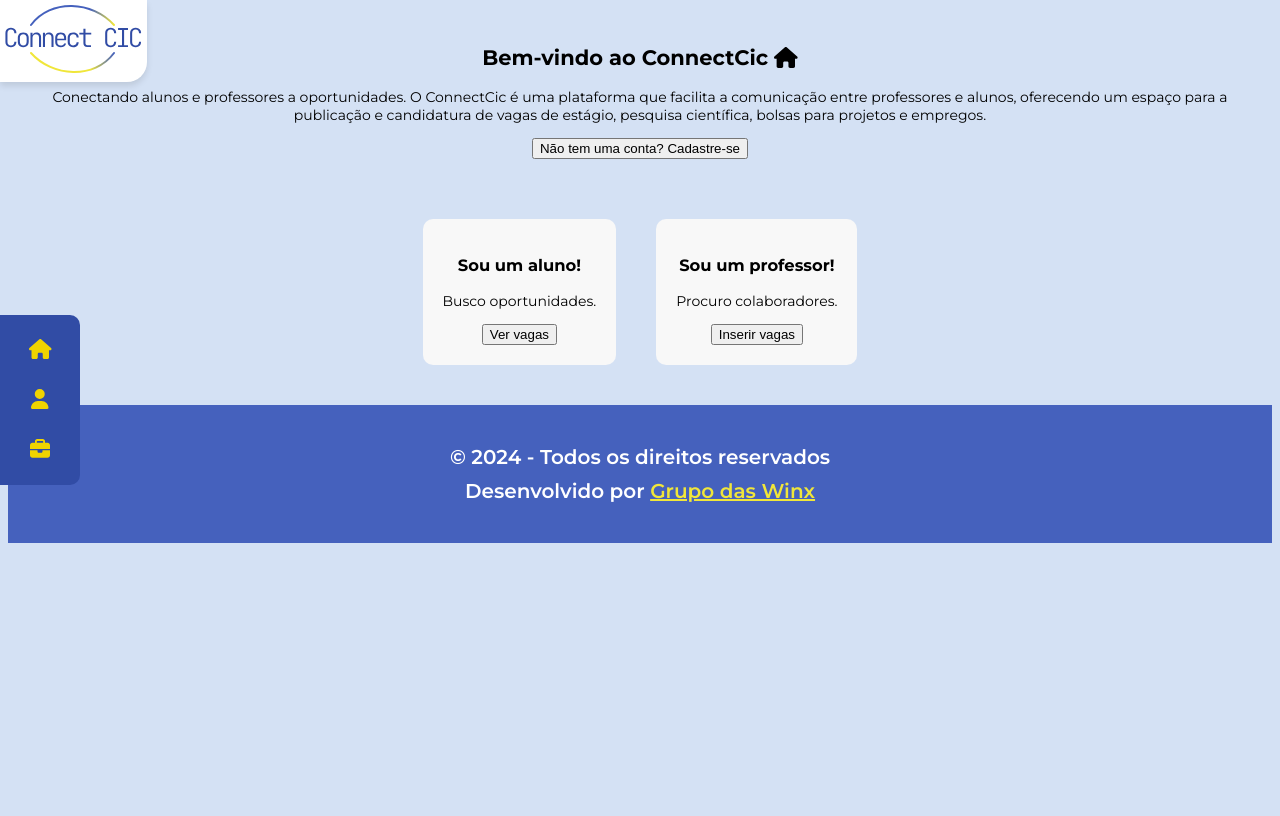
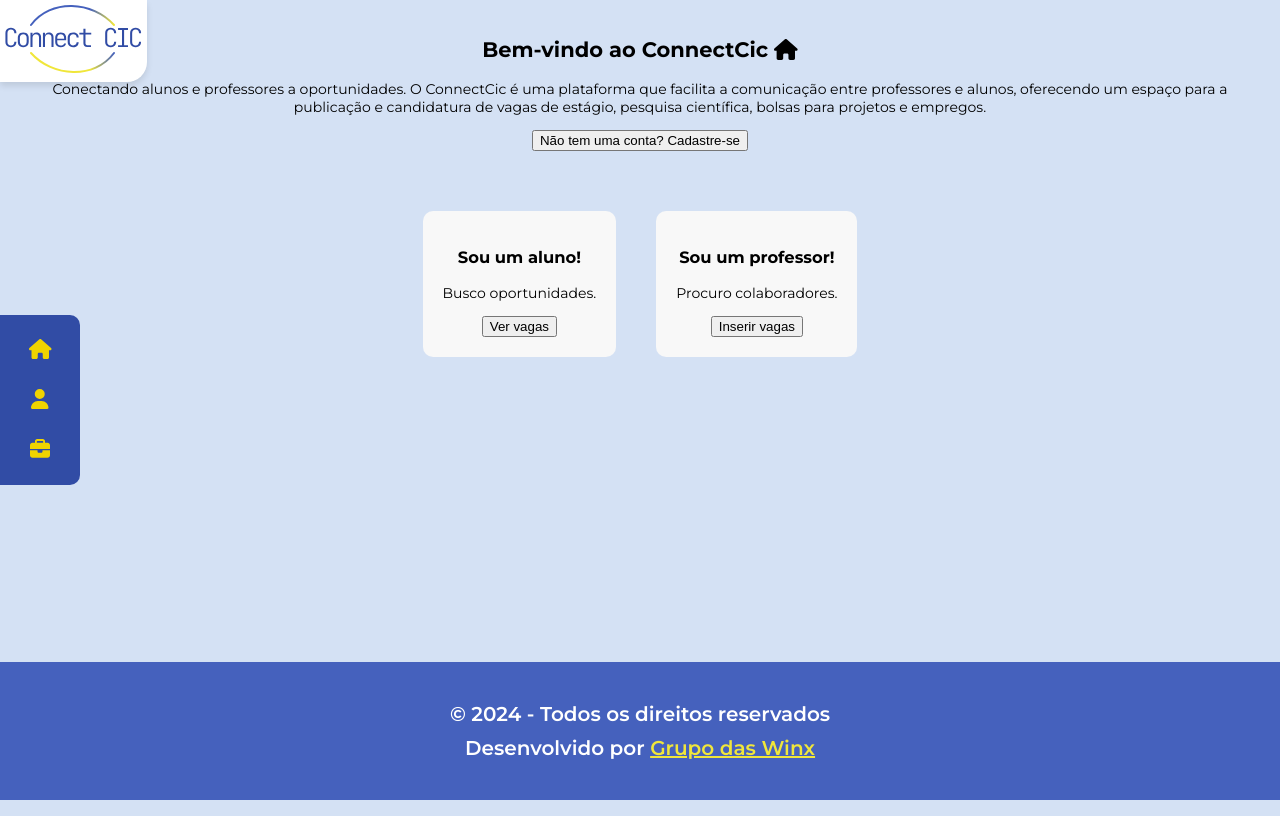
Before and after one commit to colcic-uesc/front-end-project-winx, a Vue app: page /inicio in a window 1280 px wide. Built offline with nearby package versions, Linux system fonts and the light colour scheme.

Commit message:
att app file structure

```diff
--- a/src/App.vue
+++ b/src/App.vue
@@ -6,13 +6,35 @@
 </script>
 
 <template>
-  <HeaderComponent />
-  <SidebarComponent />
 
-  <RouterView />
-  <FooterComponent />
+  <div class="app-container">
+    <HeaderComponent />
+    <SidebarComponent />
+    <div class="main-content">
+
+      <RouterView />
+    </div>
+    <FooterComponent />
+  </div>
 </template>
 
 <style scoped>
-/* css global */
+  .app-container {
+    display: flex;
+    flex-direction: column;
+    min-height: 100vh;
+  }
+
+  .main-content {
+    display: flex;
+    flex: 1;
+  }
+
+  .main-content > * {
+    flex: 1;
+  }
+
+  RouterView {
+    flex: 1;
+  }
 </style>
--- a/src/assets/base.css
+++ b/src/assets/base.css
@@ -22,12 +22,13 @@
 
 
 body {
-  min-height: 100vh;
   font-size: 14px;
   font-family: "Montserrat", sans-serif;
   font-optical-sizing: auto;
   font-weight: 400;
   font-style: normal;
   background-color: var(--color-background-second);
+  margin: 0;
+  padding: 0;
 
 }
```
